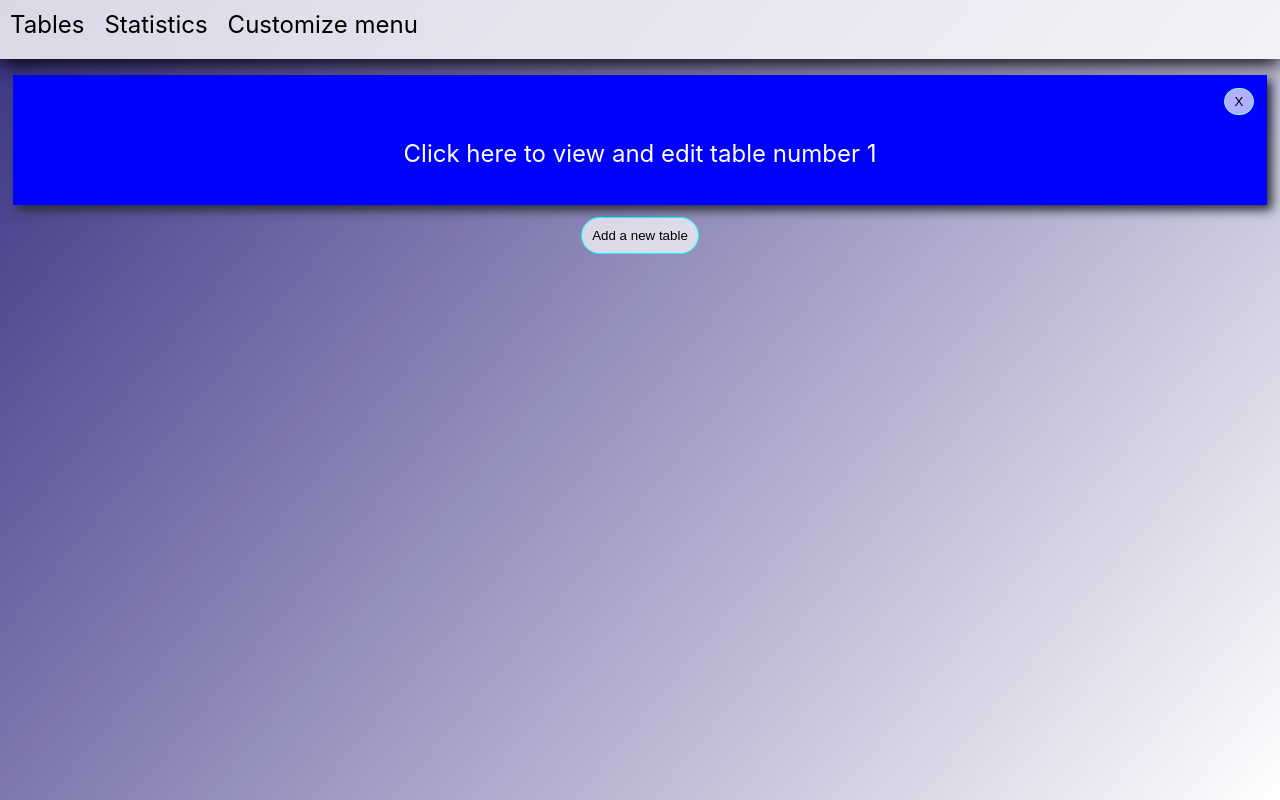
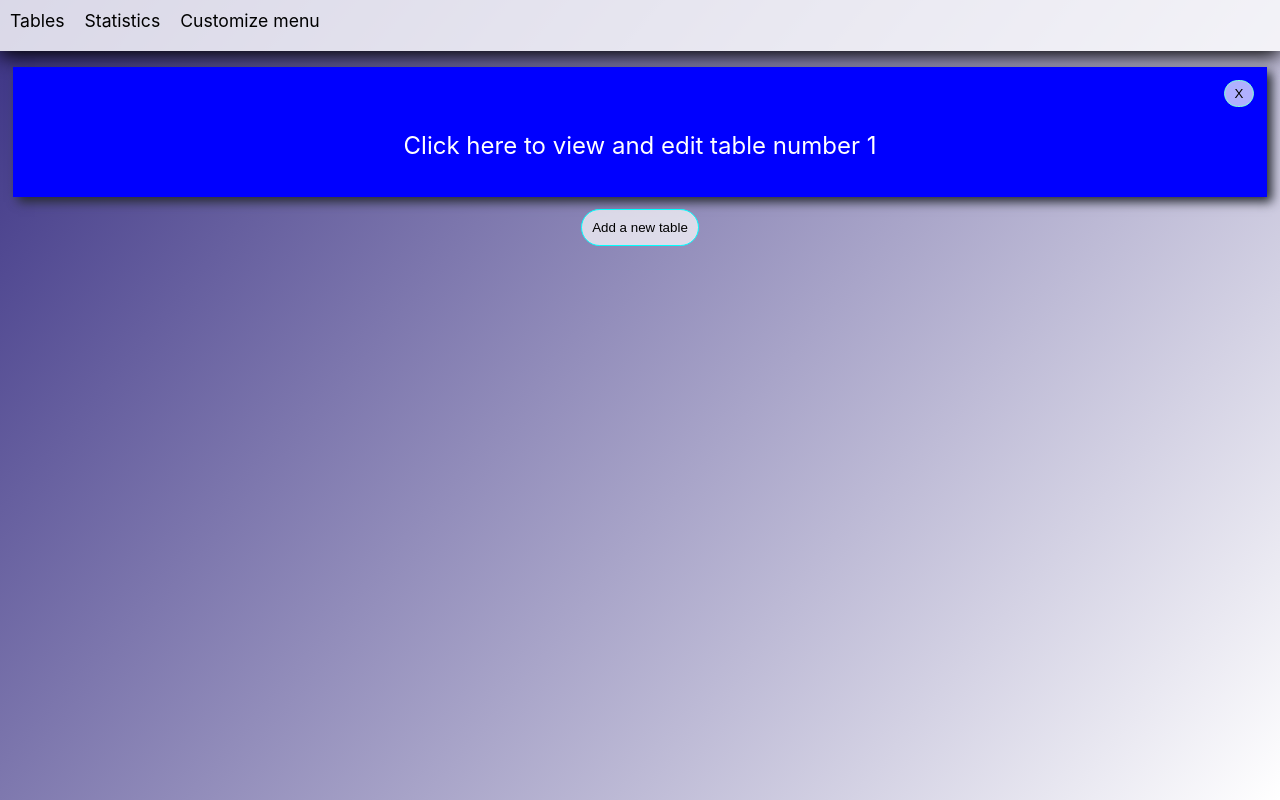
Before and after one commit to catsmonster/Restaurant-app, a React (Create React App) app: page / in a window 1280 px wide. Built offline with nearby package versions, Linux system fonts and the light colour scheme.

Commit message:
some styles changes

```diff
--- a/src/components/CategoryItem/CategoryItem.js
+++ b/src/components/CategoryItem/CategoryItem.js
@@ -6,9 +6,9 @@ const CategoryItem = ({name, onClickCategory, categoryActive, setCategoryActive,
           onClickCategory({name});
           setCategoryActive(id);
       }}>
-          <ul className='menuItem'>
-              <li>{name}</li>
-          </ul>
+          <span className='menuItem'>
+              {name}
+          </span>
       </div>
     );
 };
--- a/src/components/Menu/Menu.css
+++ b/src/components/Menu/Menu.css
@@ -12,7 +12,7 @@ ul {
 div.menuContainer {
     justify-content: center;
     display: flex;
-    padding-right: 35px;
+    padding: 15px 30px;
     background: steelblue;
     box-shadow: 0 10px 20px;
 }
@@ -21,7 +21,7 @@ div.menuContainer :active {
     transform: translate(0px, 3px);
 }
 
-.menuContainer li {
+.menuContainer li, span {
     font-size: 1.2rem;
 }
 
--- a/src/components/Menu/Menu.js
+++ b/src/components/Menu/Menu.js
@@ -5,12 +5,12 @@ const Menu = ({name, price, onClickMenu}) => {
     return (
         <div onClick={()=> {
             onClickMenu({name, price})}} className='menuContainer'>
-            <ul className='menuItem'>
-                <li>{name}</li>
-            </ul>
-            <ul className='menuItem'>
-                <li>{price}</li>
-            </ul>
+            <span className='menuItem'>
+                {name}
+            </span>
+            <span className='menuItem'>
+                {price}
+            </span>
         </div>
     );
 };
--- a/src/components/Navigation/Navigation.css
+++ b/src/components/Navigation/Navigation.css
@@ -9,7 +9,7 @@
 .NavLi {
     justify-content: left;
     padding-right: 20px;
-    font-size: 1.5rem;
+    font-size: 1.1rem;
     cursor: pointer;
     user-select: none;
 }
--- a/src/components/Scroll.js
+++ b/src/components/Scroll.js
@@ -2,7 +2,7 @@ import React from 'react';
 
 const Scroll = (props) => {
     return (
-        <div style={{ overflowY: 'scroll', border: '1px solid black', maxHeight: '250px' }}>
+        <div style={{ overflowY: 'scroll', maxHeight: '250px', margin: '1%' }}>
             {props.children}
         </div>
     );
--- a/src/containers/App.css
+++ b/src/containers/App.css
@@ -27,3 +27,26 @@ ul {
 .App-link {
   color: #09d3ac;
 }
+
+::-webkit-scrollbar {
+  -webkit-appearance: none;
+}
+
+::-webkit-scrollbar:vertical {
+  width: 12px;
+}
+
+::-webkit-scrollbar:horizontal {
+  height: 12px;
+}
+
+::-webkit-scrollbar-thumb {
+  background-color: rgba(0, 0, 0, .5);
+  border-radius: 10px;
+  border: 2px solid #ffffff;
+}
+
+::-webkit-scrollbar-track {
+  border-radius: 10px;
+  background-color: #d8f8ff;
+}
```
